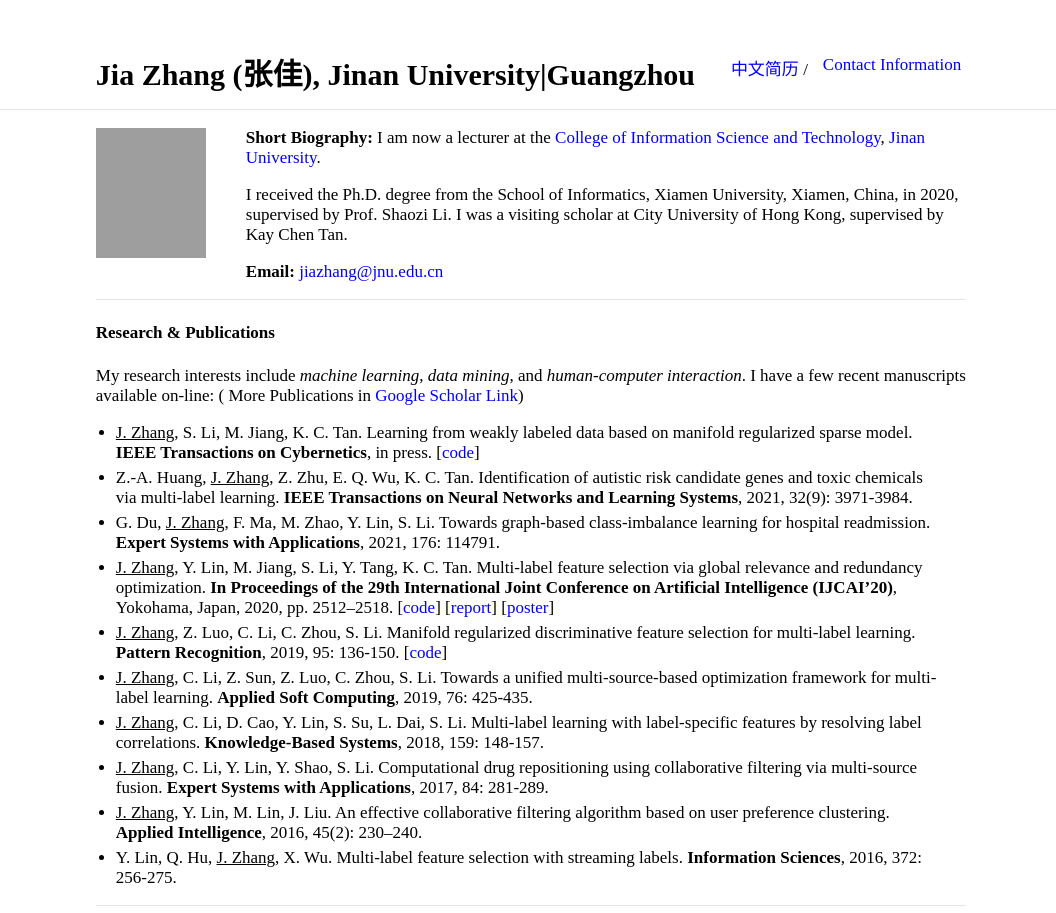
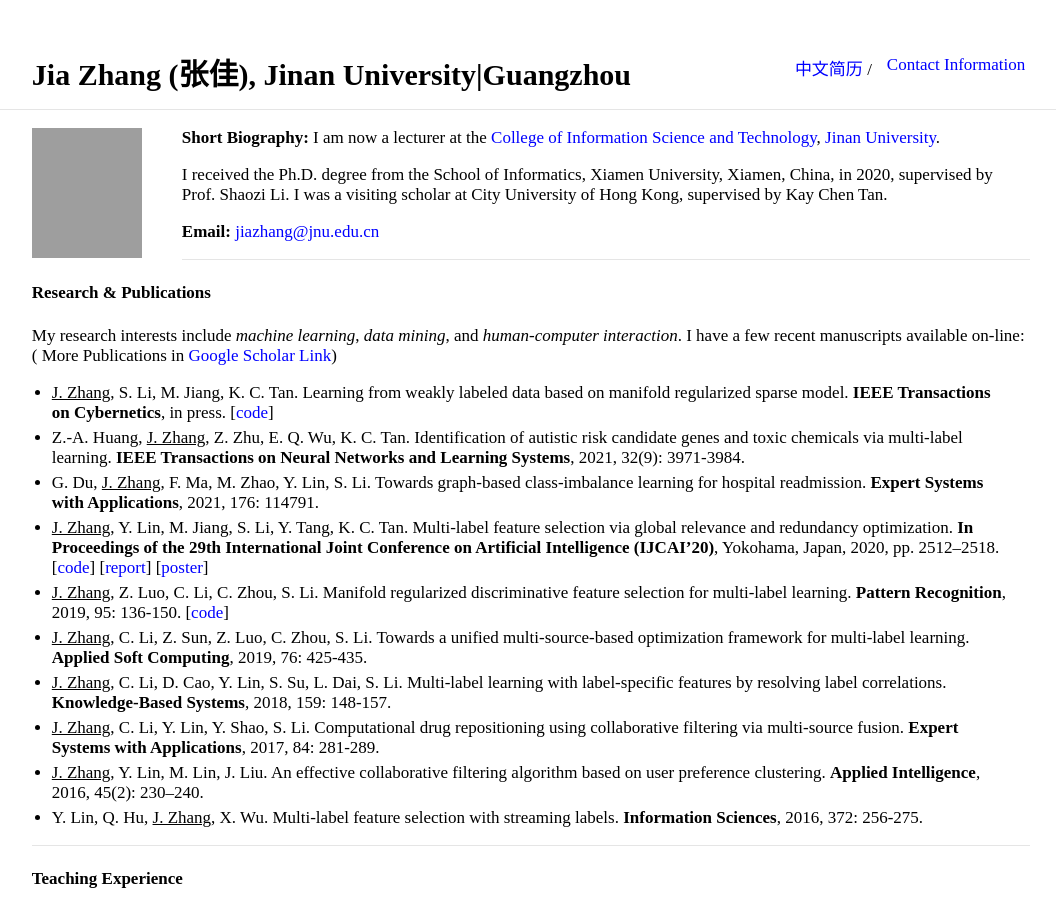
Before and after one commit to jiazhang-ml/jiazhang-ml.github.io, a Jekyll site: the page built from index.md, in a window 1280 px wide. Shown: the top 913 px of the page, without its empty margins (109-1165 px from the left). Built offline with Jekyll 4.4.1, drawn with Linux system fonts in a browser that asks for light colours; grey boxes are pictures that could not be loaded.

Commit message:
Update _style.scss

```diff
--- a/_sass/_style.scss
+++ b/_sass/_style.scss
@@ -68,7 +68,7 @@ hr {
 /* Divs */
 
 .container {
-    max-width: 68%;
+    max-width: 78%;
     margin: auto;
 
 }
```
